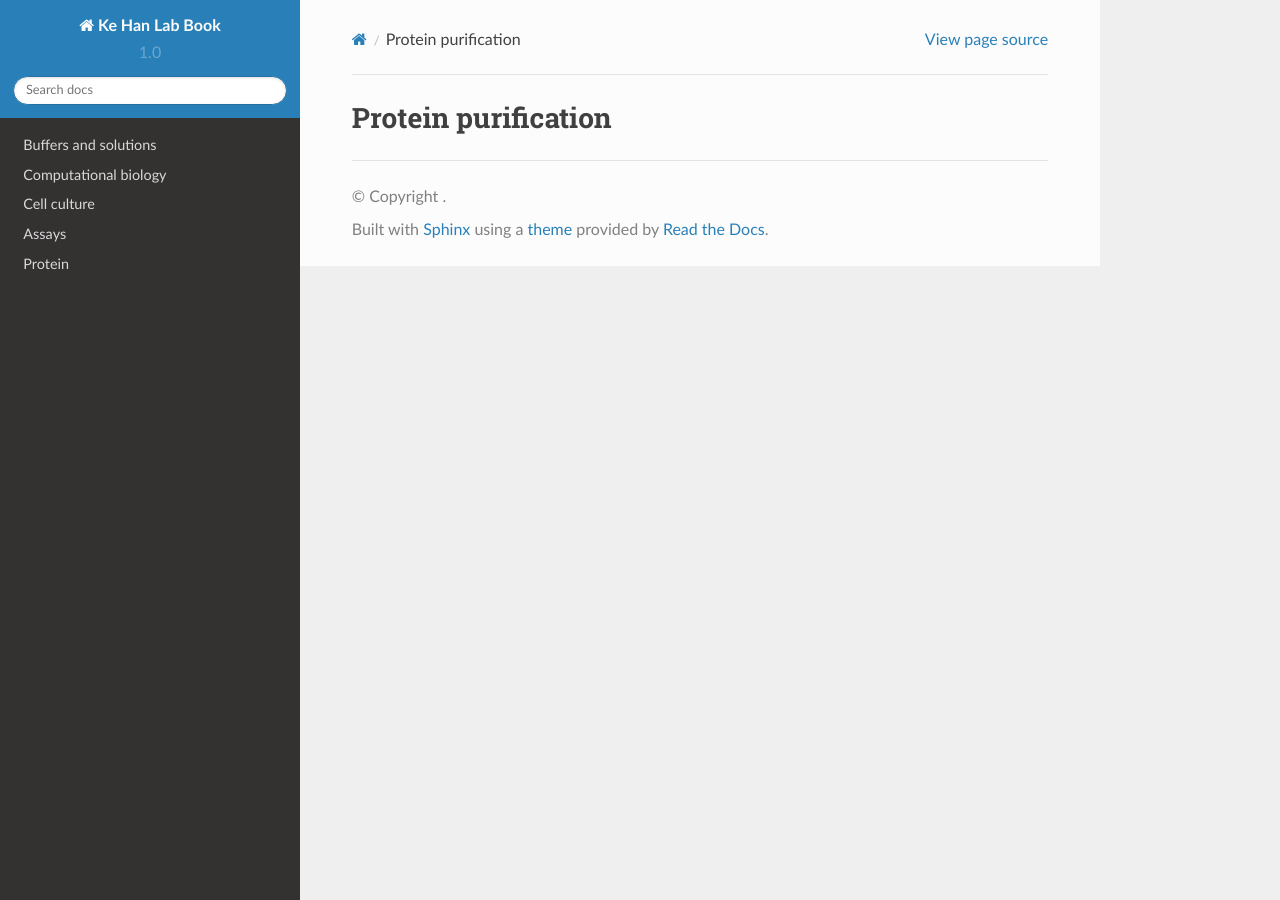
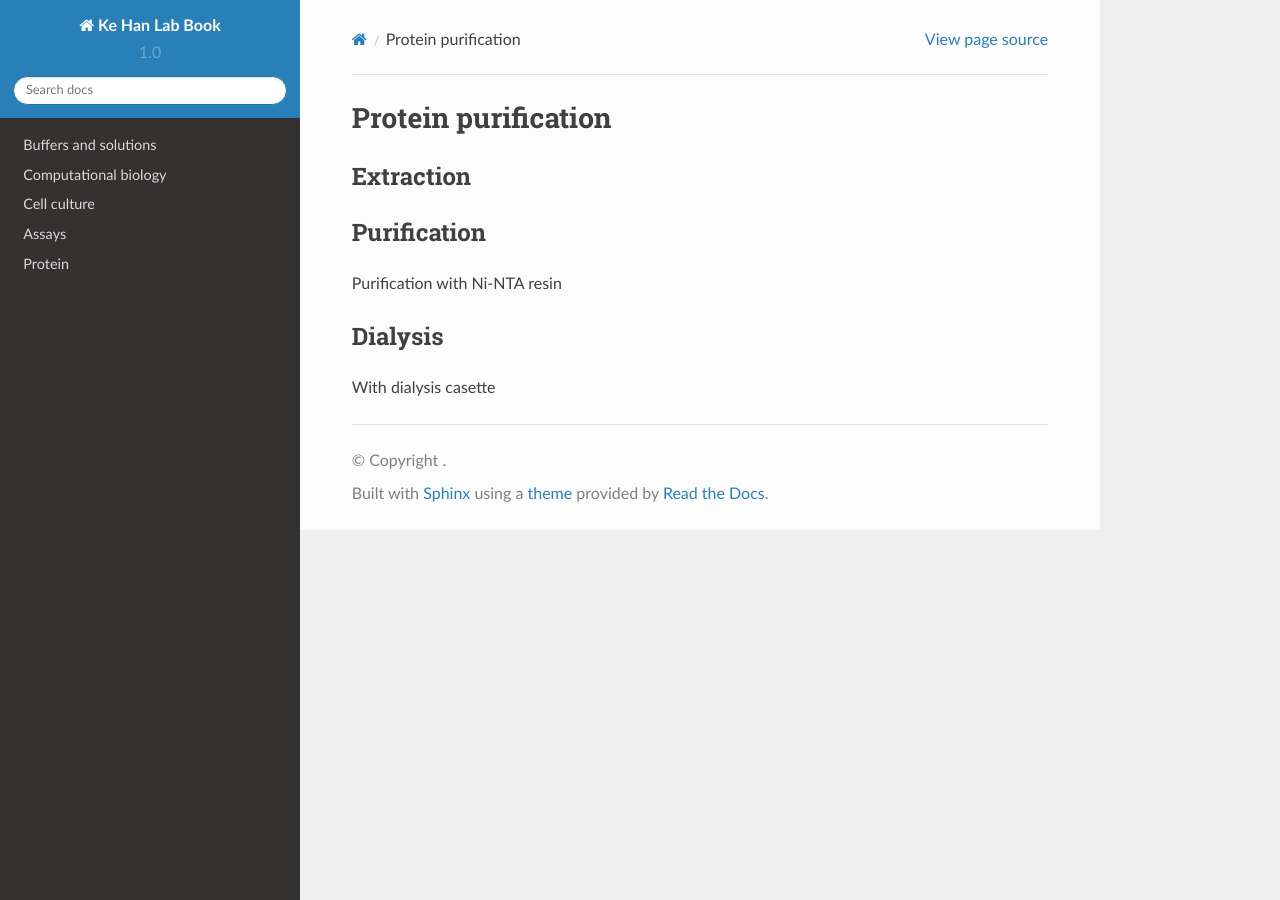
Before and after one commit to kehantan/labbook, a Sphinx documentation site: the page built from docs/protein/purification.rst, in a window 1280 px wide. Built offline with Sphinx 7.4.7 and the Read the Docs theme 2.0.0, drawn with Linux system fonts in a browser that asks for light colours.

Commit message:
Update purification.rst

```diff
--- a/docs/protein/purification.rst
+++ b/docs/protein/purification.rst
@@ -1,2 +1,15 @@
 Protein purification
 ====================
+
+Extraction
+----------
+
+
+Purification
+------------
+Purification with Ni-NTA resin
+
+
+Dialysis
+--------
+With dialysis casette
```
